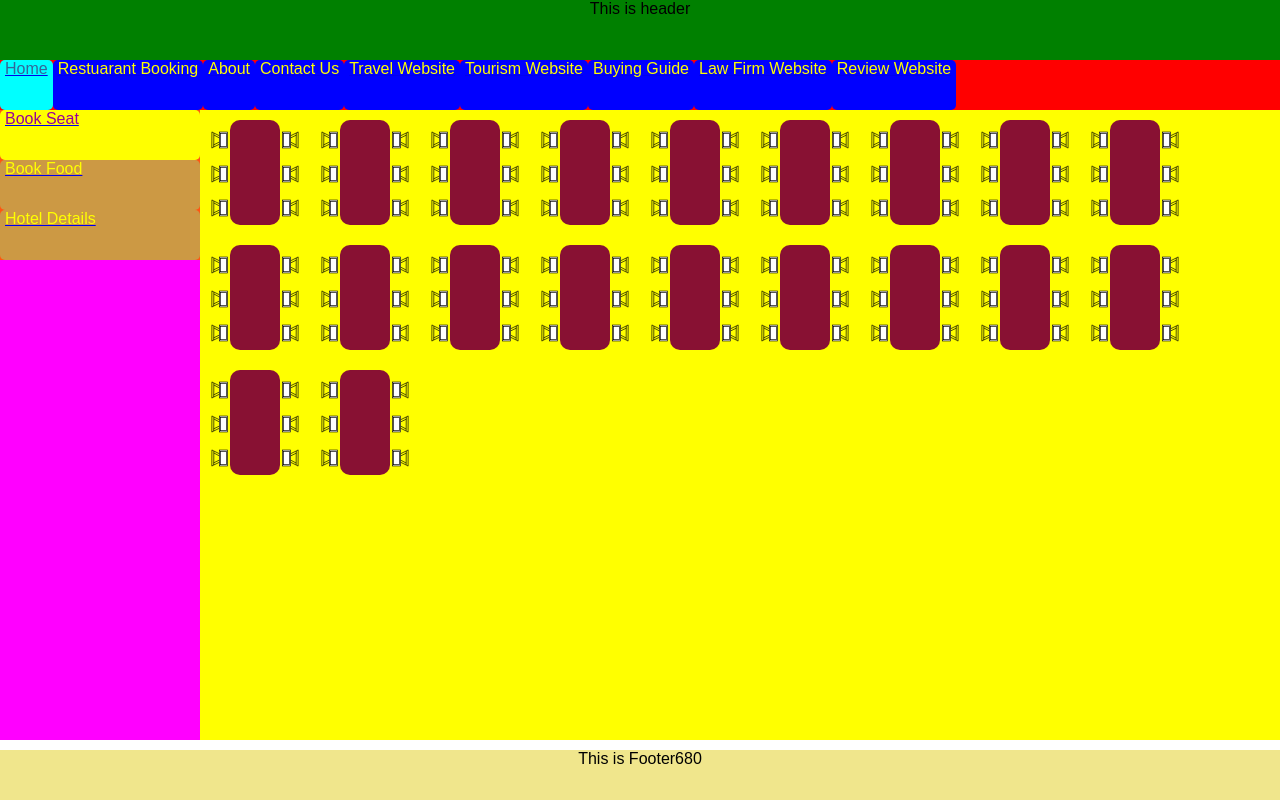
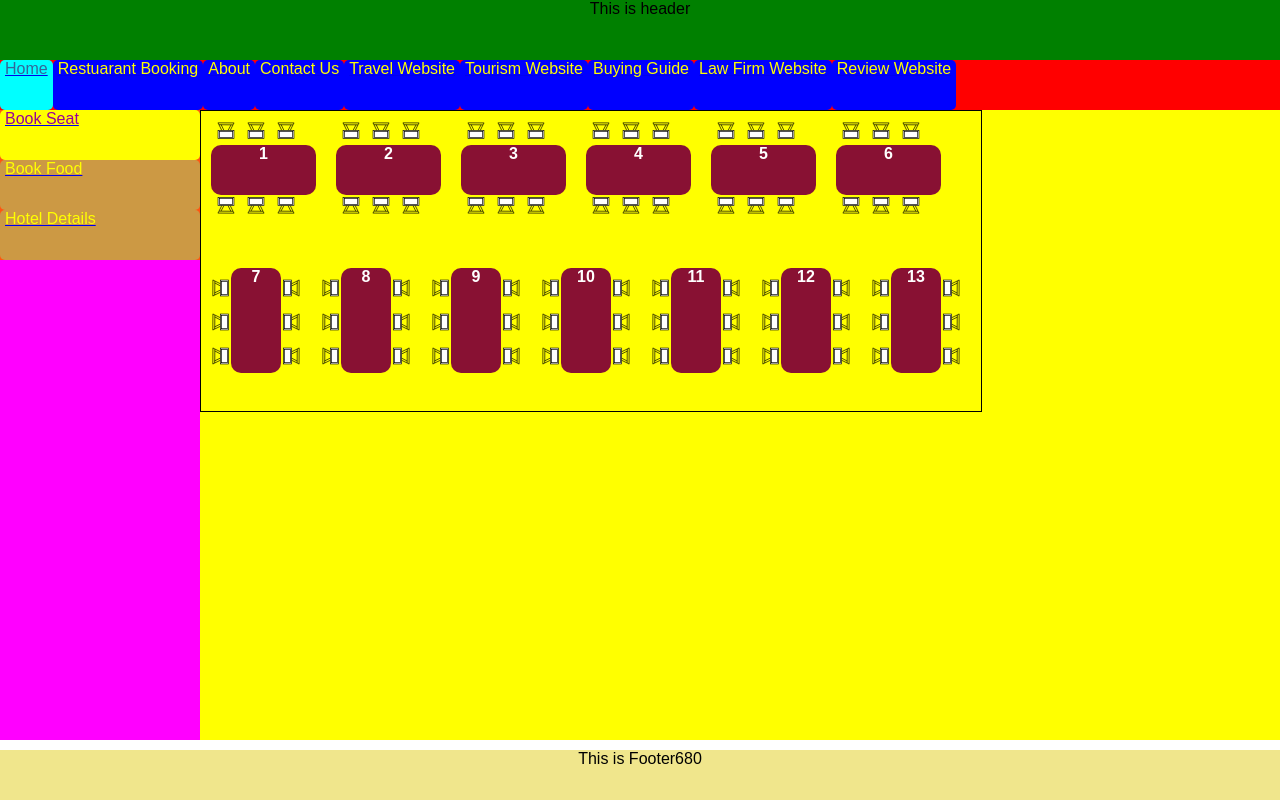
Before and after one commit to anurag97en/my-app, a React (Create React App) app: page /hotel_booking/book_seat in a window 1280 px wide. Built offline with nearby package versions, Linux system fonts and the light colour scheme.

Commit message:
Some modification in seating arrangement

```diff
--- /dev/null
+++ b/src/components/HotelBooking/TableSeating/BottomChair.js
@@ -0,0 +1,49 @@
+import React from "react";
+import chair from "../../../assets/svg/chair.svg";
+let parentCard = {
+  width: "150px",
+  height: "210px",
+  backgroundColor: "#881133",
+  borderRadius: "10px",
+  textAlign: "center",
+  color: "white",
+};
+
+let subTitleStyle = { fontSize: "12px" };
+let priceStyle = { fontWeight: "bold" };
+let mrpStyle = { textDecorationStyle: "double", fontSize: "12px" };
+const LeftChair = (props) => {
+  return (
+    <div style={{display:"flex", padding:"0px"}}>
+      <div style={{paddingLeft:"5px", paddingRight:"5px"}}>
+        <img
+          height="20px"
+          width="20px"
+          src={chair}
+          alt="butterChicken"
+          style={{ transform: "rotate(180deg)" }}
+        />
+      </div>
+      <div style={{paddingLeft:"5px", paddingRight:"5px"}}>
+        <img
+          height="20px"
+          width="20px"
+          src={chair}
+          alt="butterChicken"
+          style={{ transform: "rotate(180deg)" }}
+        />
+      </div>
+      <div style={{paddingLeft:"5px", paddingRight:"5px"}}>
+        <img
+          height="20px"
+          width="20px"
+          src={chair}
+          alt="butterChicken"
+          style={{  transform: "rotate(180deg)" }}
+        />
+      </div>
+    </div>
+  );
+};
+
+export default LeftChair;
--- /dev/null
+++ b/src/components/HotelBooking/TableSeating/HorizontalTable.js
@@ -0,0 +1,39 @@
+import React from "react";
+import chair from "../../../assets/svg/chair.svg";
+import TopChair from "./TopChair";
+import BottomChair from "./BottomChair";
+let parentCard = {
+  display: "flex",
+  flexDirection: "column",
+  padding: "10px",
+};
+let table = {
+  width: "105px",
+  height: "50px",
+  backgroundColor: "#881133",
+  borderRadius: "10px",
+  textAlign: "center",
+  color: "white",
+};
+
+let subTitleStyle = { fontSize: "12px" };
+let tableNumberStyle = {
+  fontWeight: "bold",
+  textAlign: "center",
+  width: "100%",
+  padding: "auto",
+  height: "105%",
+};
+let mrpStyle = { textDecorationStyle: "double", fontSize: "12px" };
+
+export const HorizontalTable = (props) => {
+  return (
+    <div style={parentCard}>
+      <TopChair tableId={props.id} />
+      <div style={table}>
+        <div style={tableNumberStyle}>{props.id}</div>
+      </div>
+      <BottomChair tableId={props.id} />
+    </div>
+  );
+};
--- /dev/null
+++ b/src/components/HotelBooking/TableSeating/TopChair.js
@@ -0,0 +1,49 @@
+import React from "react";
+import chair from "../../../assets/svg/chair.svg";
+let parentCard = {
+  width: "150px",
+  height: "210px",
+  backgroundColor: "#881133",
+  borderRadius: "10px",
+  textAlign: "center",
+  color: "white",
+};
+
+let subTitleStyle = { fontSize: "12px" };
+let priceStyle = { fontWeight: "bold" };
+let mrpStyle = { textDecorationStyle: "double", fontSize: "12px" };
+const LeftChair = (props) => {
+  return (
+    <div style={{display:"flex", padding: "0px"}}>
+      <div style={{paddingLeft:"5px", paddingRight:"5px"}}>
+        <img
+          height="20px"
+          width="20px"
+          src={chair}
+          alt="butterChicken"
+          style={{  transform: "rotate(0deg)" }}
+        />
+      </div>
+      <div style={{paddingLeft:"5px", paddingRight:"5px"}}>
+        <img
+          height="20px"
+          width="20px"
+          src={chair}
+          alt="butterChicken"
+          style={{ transform: "rotate(0deg)" }}
+        />
+      </div>
+      <div style={{paddingLeft:"5px", paddingRight:"5px"}}>
+        <img
+          height="20px"
+          width="20px"
+          src={chair}
+          alt="butterChicken"
+          style={{  transform: "rotate(0deg)" }}
+        />
+      </div>
+    </div>
+  );
+};
+
+export default LeftChair;
--- a/src/components/HotelBooking/TableSeating/index.js
+++ b/src/components/HotelBooking/TableSeating/VerticalTable.js
@@ -13,17 +13,17 @@ let table = {
 };
 
 let subTitleStyle = { fontSize: "12px" };
-let priceStyle = { fontWeight: "bold" };
+let priceStyle = { fontWeight: "bold", textAlign:"center", width:"100%", padding:"auto" , height:"105%"};
 let mrpStyle = { textDecorationStyle: "double", fontSize: "12px" };
 
-export const TableSeating = (props) => {
+export const VerticalTable = (props) => {
   return (
     <div style={parentCard}>
-      <LeftChair />
+      <LeftChair tableId={props.id}/>
       <div style={table}>
-
+       <div style={priceStyle}>{props.id}</div>
       </div>
-      <RightChair/>
+      <RightChair tableId={props.id}/>
     </div>
   );
 };
--- a/src/routes/HotelBooking/BookSeat/index.js
+++ b/src/routes/HotelBooking/BookSeat/index.js
@@ -1,30 +1,37 @@
 import React from "react";
 import { PopOver } from "../../../components/ReusableComponents/PopOver";
 // import Chair from "../../../assets/svg/chair.svg"
-import { TableSeating } from "../../../components/HotelBooking/TableSeating";
+import { VerticalTable } from "../../../components/HotelBooking/TableSeating/VerticalTable";
+import { HorizontalTable } from "../../../components/HotelBooking/TableSeating/HorizontalTable";
 const BookSeat = () => {
   return (
-    <div style={{ display: "flex", flexWrap:"wrap" }}>
-      <TableSeating />
-      <TableSeating />
-      <TableSeating />
-      <TableSeating />
-      <TableSeating />
-      <TableSeating />
-      <TableSeating />
-      <TableSeating />
-      <TableSeating />
-      <TableSeating />
-      <TableSeating />
-      <TableSeating />
-      <TableSeating />
-      <TableSeating />
-      <TableSeating />
-      <TableSeating />
-      <TableSeating />
-      <TableSeating />
-      <TableSeating />
-      <TableSeating />
+    <div
+      style={{
+        display: "flex",
+        flexWrap: "wrap",
+        border: "1px solid black",
+        width: "780px",
+        height: "300px",
+      }}
+    >
+      <HorizontalTable  id ="1"/>
+      <HorizontalTable  id ="2"/>
+      <HorizontalTable  id ="3"/>
+      <HorizontalTable  id ="4"/>
+      <HorizontalTable  id ="5"/>
+      <HorizontalTable  id ="6"/>
+      <VerticalTable  id ="7"/>
+      <VerticalTable  id ="8"/>
+       <VerticalTable  id ="9"/>
+      <VerticalTable  id ="10"/>
+      <VerticalTable  id ="11"/>
+      <VerticalTable  id ="12"/>
+      <VerticalTable  id ="13"/>
+      {/*<VerticalTable  id ="14"/>
+      <VerticalTable  id ="15"/>
+      <VerticalTable  id ="16"/>
+      <VerticalTable  id ="17"/>
+      <VerticalTable  id ="18"/> */}
     </div>
   );
 };
```
